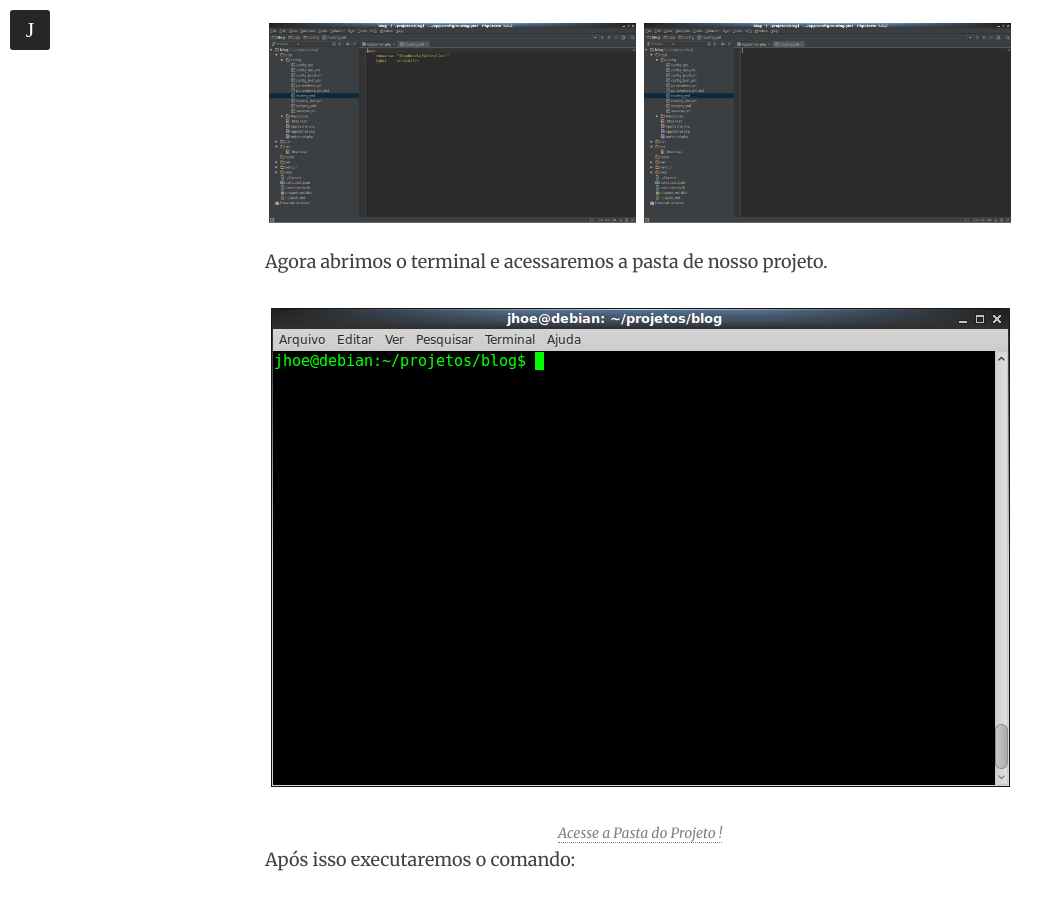
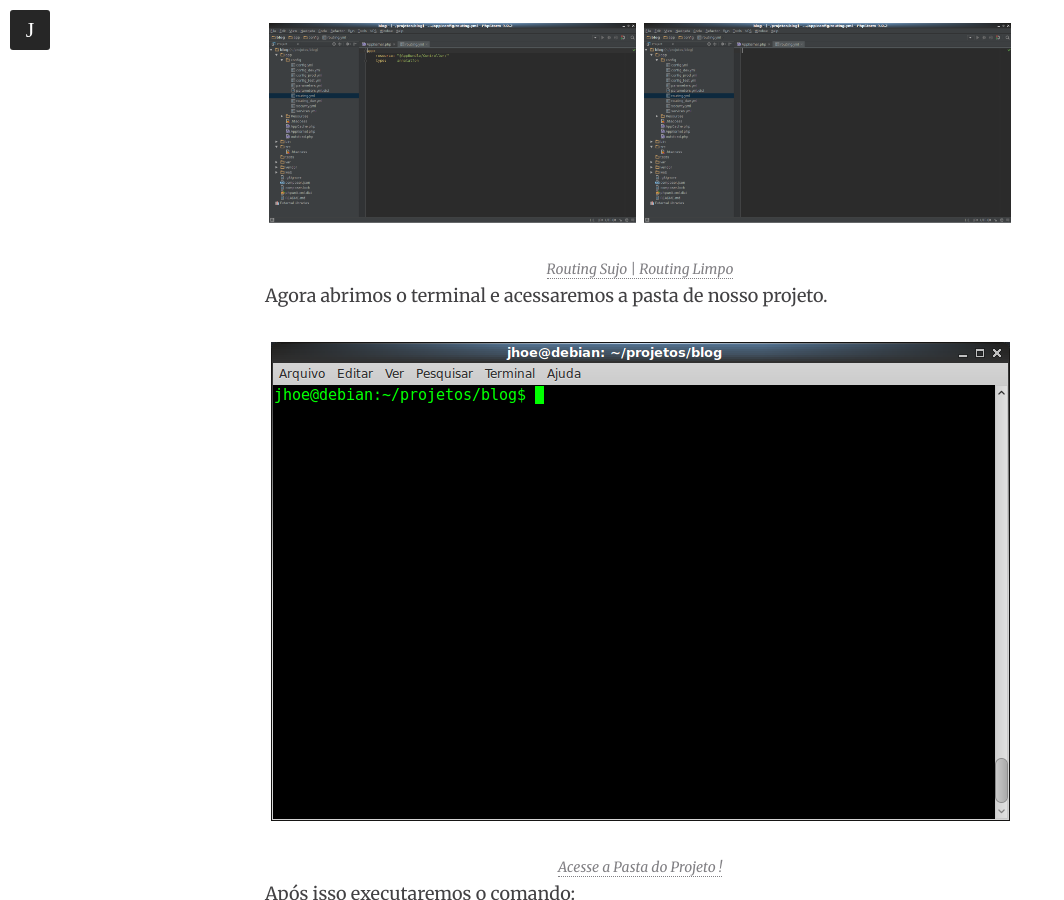
Before and after one commit to jhoemrs/old_theme, a Jekyll site: the page built from _posts/2016-03-17-novoBundle.md, in a window 1280 px wide and 900 px high, scrolled down 2018 px. Shown: the whole window, without its empty margins (0-1064 px from the left). Built offline with Jekyll 4.4.1, drawn with Linux system fonts in a browser that asks for light colours; nearby versions of some CDN libraries; comment, search, counter and statistics services are not loaded.

Commit message:
Figure Caption.

```diff
--- a/_posts/2016-03-17-novoBundle.md
+++ b/_posts/2016-03-17-novoBundle.md
@@ -32,6 +32,7 @@ Para limpar o Bundle antigo apague-o do AppKernel e exclua as duas pastas AppBun
 <figure class="half">
 	<a href="{{ site.url }}/images/postagens/novoBundle/routingSujo.png"><img src="{{ site.url }}/images/postagens/novoBundle/routingSujo.png"></a>
 	<a href="{{ site.url }}/images/postagens/novoBundle/routingLimpo.png"><img src="{{ site.url }}/images/postagens/novoBundle/routingLimpo.png"></a>
+	<figcaption><a data-toggle="tooltip" title="Apague Tudo">Routing Sujo | Routing Limpo</a></figcaption>
 </figure>
 
 Agora abrimos o terminal e acessaremos a pasta de nosso projeto.
```
